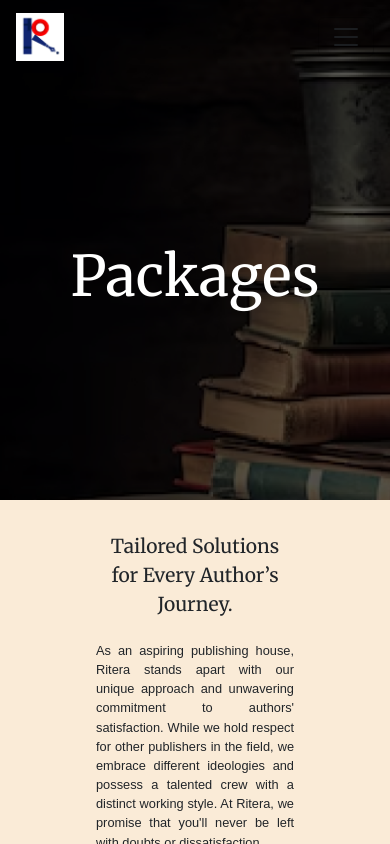
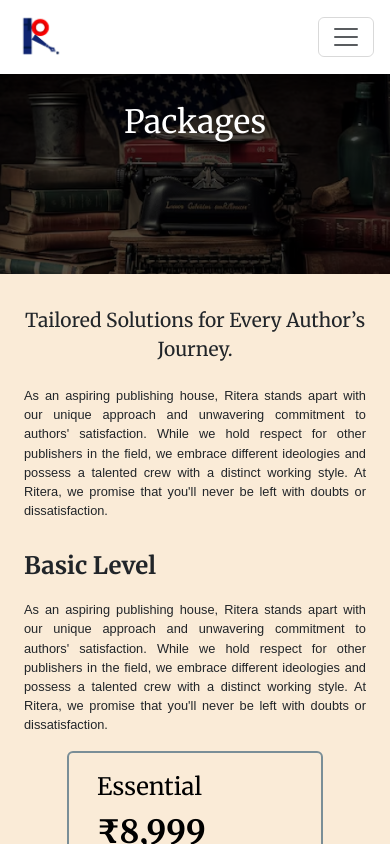
Before and after one commit to rahuldevhub/Ritera-v2, a React (Create React App) app: page /packages in a window 390 px wide. Shown: the top 844 px of the page. Built offline with nearby package versions, Linux system fonts and the light colour scheme; a web font is replaced by a local one.

Commit message:
major changes289

```diff
--- a/src/App.js
+++ b/src/App.js
@@ -14,7 +14,7 @@
 function App() {
   return (
     <div>
-
+<Header/>
 <BrowserRouter>
 <Routes>
 
--- a/src/Components/Getintouch.js
+++ b/src/Components/Getintouch.js
@@ -15,9 +15,9 @@
 
 const Getintouch = () => {
     return (
-        <div className='Getintouch'>
+        <div className='Getintouch' id='Getintouch'>
 
-            <Row>
+            <Row className='Getintouch-row'>
 
                 <Col lg="6" md="6" sm="4">
                     <div className='Getintouch-left-content'>
@@ -28,29 +28,25 @@
                         <Link to={'https://www.instagram.com/ratix_infotech?igsh=Y2dtZWJ1djlqYTQ2&utm_source=qr'} target='_blank'> <img src={whatsapp} alt='sample' className='socialmedia-img' data-aos="zoom-in-down" data-aos-duration="1500" /></Link>
                         {/* <Link to={'https://www.instagram.com/ratix_infotech?igsh=Y2dtZWJ1djlqYTQ2&utm_source=qr'} target='_blank'> <img src={facebook} alt='sample' className='socialmedia-img' data-aos="zoom-in-down" data-aos-duration="2000" /></Link><br /> */}
                         <Link to={'https://www.linkedin.com/company/ratix/'} target='_blank'> <img src={linkedin} alt='sample' className='socialmedia-img' data-aos="zoom-in-down" data-aos-duration="2500" /></Link>
-                        {/* <Link to={'https://twitter.com/rahulriyaz_'} target='_blank'>  <img src={xlogo} alt='sample' className='socialmedia-img' data-aos="zoom-in-down" data-aos-duration="3000" /></Link> */}
+
                         <Form className='Contactusform'   >
                             {/* <p className='contactform-title'>Contact Us</p> */}
 
 
                             <Form.Group className="mb-3" controlId="formBasicPassword">
-                                {/* <Form.Label>Name</Form.Label> */}
                                 <Form.Control type="text" placeholder="Enter your name" />
                             </Form.Group>
 
                             <Form.Group className="mb-3" controlId="formBasicEmail">
-                                {/* <Form.Label>Email address</Form.Label> */}
                                 <Form.Control type="email" placeholder="Enter your email" />
                             </Form.Group>
 
 
                             <Form.Group className="mb-3" controlId="formBasicPassword">
-                                {/* <Form.Label>Mobile Number</Form.Label> */}
                                 <Form.Control type="text" placeholder="Enter your number" />
 
                             </Form.Group>
                             <Form.Group className="mb-3">
-                                {/* <Form.Label>Reason for Contacting</Form.Label> */}
                                 <Form.Select aria-label="Default select example">
                                     <option>Select Reason for Contacting</option>
                                     <option value="1">Manuscript Submission</option>
@@ -65,14 +61,13 @@
                                 Submit
                             </Button></a>
                         </Form>
-
                     </div>
                 </Col>
 
+
                 <Col lg="6" md="6" sm="4">
-
                     <div className='Faqcontent'>
-                    <h2>Frequently asked questions</h2>
+                        <h2>Frequently asked questions</h2>
                         <Accordion defaultActiveKey="0">
                             <Accordion.Item eventKey="0">
                                 <Accordion.Header >What genres does Ritera Focuses on?</Accordion.Header>
--- a/src/Components/footer/Footer.js
+++ b/src/Components/footer/Footer.js
@@ -31,10 +31,14 @@
                             <div>
 
                                 <h3>Quick Links</h3>
-                                <a href='/aboutus'>Articles</a><br />
-                                <a href='/allservice'>Why We ?</a><br />
+                                {/* <a href='/aboutus'>Articles</a><br /> */}
+                                <a href='/aboutus'>Why us ?</a><br />
                                 <a href='/packages'>Packages</a><br />
-                                <a href='/contact'>Royalty Calculator</a><br />
+
+                                <a href='/people-behind-ritera'>Our Team</a><br />
+                                <a href='/customize-package'>Customization </a><br />
+
+                                {/* <a href='/contact'>Royalty Calculator</a><br /> */}
 
                             </div>
 
@@ -47,7 +51,7 @@
                                 <a href='#'>+91-948-948-1336</a><br />
                                 <a href='#'>riterapublishing@gmail.com</a><br />
                                 <a href='#'>Ig: ritera_publishing</a><br />
-                                <a href='#'>Any Quries ?</a><br />
+                                <a href='#Getintouch'>Any Quries ?</a><br />
 
                             </div>
 
--- a/src/Components/swiper/Serviceswiper.js
+++ b/src/Components/swiper/Serviceswiper.js
@@ -64,8 +64,8 @@
                             <Card.Body >
                                 <div className='service-card-content'>
                                     <img src={prooficon} className='service-card-icon'></img>
-                                    <h3 className='service-card-title'>Proof Reading </h3>
-                                    <p className='service-card-description'>Having a well-polished manuscript is crucial. Our team of expert proofreaders is dedicated to enhancing your work by meticulously correcting grammatical, spelling, and punctuation errors. Additionally, we ensure that your document maintains consistent formatting and style. </p>
+                                    <h3 className='service-card-title'>Beta reading </h3>
+                                    <p className='service-card-description'>Beta readers are mandatory in the assessment of manuscripts before publishing. Ritera's beta readers will provide constructive feedback on the plot, character development, pacing, and overall readability. Additionally, our beta readers will impart valuable insights, urging authors to consider their feedback thoughtfully and providing a report to facilitate any necessary revisions.</p>
                                 </div>
                             </Card.Body>
                         </Card>
@@ -74,8 +74,8 @@
                             <Card.Body>
                                 <div className='service-card-content'>
                                     <img src={prooficon} className='service-card-icon'></img>
-                                    <h3 className='service-card-title'>Marketing </h3>
-                                    <p className='service-card-description'>We excel in both traditional and digital marketing strategies, conducting thorough marketing analysis that considers your book’s genre and theme. A dedicated marketing consultant will be assigned to ensure your book receives the attention it deserves to shine.
+                                    <h3 className='service-card-title'>Copy writing </h3>
+                                    <p className='service-card-description'>The copywriters at Ritera bear significant responsibilities. They meticulously edit and proofread your manuscript to ensure clarity and accuracy. They craft compelling and engaging descriptions for various platforms. Additionally, they collaborate closely with designers, marketers, and authors to maintain a consistent voice and message across all materials. When it comes to writing a blog for you, our copywriters apply SEO strategies to maximize reach and visibility
 
                                     </p>
                                 </div>
@@ -86,8 +86,8 @@
                             <Card.Body>
                                 <div className='service-card-content'>
                                     <img src={prooficon} className='service-card-icon'></img>
-                                    <h3 className='service-card-title'>Free Articles </h3>
-                                    <p className='service-card-description'>Ritera presents an exclusive opportunity: If you have the talent to write articles, you can publish them on the Ritera website for free. This special service is available to all skilled writers looking to share their work with a wider audience.</p>
+                                    <h3 className='service-card-title'>International </h3>
+                                    <p className='service-card-description'>     By partnering with global distributors, Ritera guarantees that your book reaches retailers, distributors, and libraries worldwide</p>
                                 </div>
                             </Card.Body>
                         </Card>
@@ -157,8 +157,8 @@
                             <Card.Body >
                                 <div className='service-card-content'>
                                     <img src={prooficon} className='service-card-icon'></img>
-                                    <h3 className='service-card-title'>Proof Reading </h3>
-                                    <p className='service-card-description'>Having a well-polished manuscript is crucial. Our team of expert proofreaders is dedicated to enhancing your work by meticulously correcting grammatical, spelling, and punctuation errors. Additionally, we ensure that your document maintains consistent formatting and style. </p>
+                                    <h3 className='service-card-title'>Beta reading </h3>
+                                    <p className='service-card-description'>Beta readers are mandatory in the assessment of manuscripts before publishing. Ritera's beta readers will provide constructive feedback on the plot, character development, pacing, and overall readability. Additionally, our beta readers will impart valuable insights, urging authors to consider their feedback thoughtfully and providing a report to facilitate any necessary revisions.</p>
                                 </div>
                             </Card.Body>
                         </Card>
@@ -169,8 +169,8 @@
                             <Card.Body>
                                 <div className='service-card-content'>
                                     <img src={prooficon} className='service-card-icon'></img>
-                                    <h3 className='service-card-title'>Marketing </h3>
-                                    <p className='service-card-description'>We excel in both traditional and digital marketing strategies, conducting thorough marketing analysis that considers your book’s genre and theme. A dedicated marketing consultant will be assigned to ensure your book receives the attention it deserves to shine.
+                                    <h3 className='service-card-title'>Copy writing </h3>
+                                    <p className='service-card-description'>The copywriters at Ritera bear significant responsibilities. They meticulously edit and proofread your manuscript to ensure clarity and accuracy. They craft compelling and engaging descriptions for various platforms. Additionally, they collaborate closely with designers, marketers, and authors to maintain a consistent voice and message across all materials. When it comes to writing a blog for you, our copywriters apply SEO strategies to maximize reach and visibility
 
                                     </p>
                                 </div>
@@ -183,8 +183,8 @@
                             <Card.Body>
                                 <div className='service-card-content'>
                                     <img src={prooficon} className='service-card-icon'></img>
-                                    <h3 className='service-card-title'>Free Articles </h3>
-                                    <p className='service-card-description'>Ritera presents an exclusive opportunity: If you have the talent to write articles, you can publish them on the Ritera website for free. This special service is available to all skilled writers looking to share their work with a wider audience.</p>
+                                    <h3 className='service-card-title'>International </h3>
+                                    <p className='service-card-description'>     By partnering with global distributors, Ritera guarantees that your book reaches retailers, distributors, and libraries worldwide</p>
                                 </div>
                             </Card.Body>
                         </Card>
--- a/src/Page/Customized.js
+++ b/src/Page/Customized.js
@@ -1,5 +1,5 @@
 import React, {useEffect} from 'react'
-import Header from '../Components/header/Header'
+// import Header from '../Components/header/Header'
 import '../css/customizedpage.css'
 import { Row, Col } from 'react-bootstrap'
 import Getintouch from '../Components/Getintouch'
@@ -10,7 +10,7 @@
   }, []);
   return (
     <div className='Customized' id='Customized'>
-          <Header />
+          {/* <Header /> */}
 
       <div className='customized-bgimg'>
         <div className='customized-blackdrop'>
@@ -150,9 +150,9 @@
       </div>
       </div>
 
-      {/* <div className='customized-getintouch'>
+      <div className='customized-getintouch'>
         <Getintouch/>
-      </div> */}
+      </div>
 
     </div>
   )
--- a/src/Page/Landingpage.js
+++ b/src/Page/Landingpage.js
@@ -1,6 +1,6 @@
 import React,{useEffect} from 'react'
 import '../css/landingpage.css'
-import Header from '../Components/header/Header'
+// import Header from '../Components/header/Header'
 import Serviceswiper from '../Components/swiper/Serviceswiper'
 import { Row, Col } from 'react-bootstrap'
 import whywebg from '../Assets/landingpagewhywe.jpg'
@@ -18,7 +18,7 @@
 
       <div className='landingpage-bgimg'>
         <div className='landingpage-blackdrop' >
-          <Header />
+          {/* <Header /> */}
           <div className='landing-content'>
             <p className='landing-title'>Empower your story <br /> Self Publish with confidence</p>
             <p className='landing-subtitle'>At Ritera, We're passionate about transforming ideas <br /> into stories and visions into masterpiece</p>
@@ -154,9 +154,9 @@
         </Row>
       </div>
 
-      {/* <div className='landingpage-getintouch'>
+      <div className='landingpage-getintouch'>
         <Getintouch />
-      </div> */}
+      </div>
 
 
 
--- a/src/Page/Packages.js
+++ b/src/Page/Packages.js
@@ -1,6 +1,6 @@
 import React from 'react'
 import '../css/packagepage.css'
-import Header from '../Components/header/Header'
+// import Header from '../Components/header/Header'
 import Row from 'react-bootstrap/Row';
 import Card from 'react-bootstrap/Card';
 import Getintouch from '../Components/Getintouch';
@@ -11,7 +11,7 @@
 
       <div className='Packages-bgimg'>
         <div className='Packages-blackdrop'>
-          <Header />
+          {/* <Header /> */}
           <div className='Packages-title'>Packages</div>
         </div>
       </div>
--- a/src/Page/Pplbehind.js
+++ b/src/Page/Pplbehind.js
@@ -4,7 +4,7 @@
 import Card from 'react-bootstrap/Card';
 import prooficon from '../Assets/study.png'
 import { Link } from 'react-router-dom';
-import Header from '../Components/header/Header'
+// import Header from '../Components/header/Header'
 import sideimg from '../Assets/landingpagewhywe.jpg'
 import Getintouch from '../Components/Getintouch';
 import { useMediaQuery } from 'react-responsive';
@@ -26,7 +26,7 @@
   }, []);
   return (
     <div className='Pplbehind' id='Pplbehind'>
-          <Header />
+          {/* <Header /> */}
 
       <div className='Pplbehind-bgimg'>
         <div className='Pplbehind-blackdrop'>
--- a/src/Page/Whywe.js
+++ b/src/Page/Whywe.js
@@ -2,10 +2,8 @@
 import Header from '../Components/header/Header'
 import '../css/whywe.css'
 import { Row, Col } from 'react-bootstrap'
-import sideimg from '../Assets/landingpagewhywe.jpg'
 import Getintouch from '../Components/Getintouch'
 import { Link } from 'react-router-dom';
-
 import whywe1 from '../Assets/whywe/whywe1.jpg'
 import whywe2 from '../Assets/whywe/whywe2.png'
 import whywe3 from '../Assets/whywe/whywe3.jpg'
@@ -18,12 +16,12 @@
   }, []);
   return (
     <div className='Whywe' id='Whywe'>
-      <Header />
+      {/* <Header /> */}
 
       <div className='whywe-bgimg'>
         <div className='whywe-blackdrop'>
 
-          <div className='whywe-title'>Why we ?</div>
+          <div className='whywe-title'>Why us ?</div>
         </div>
       </div>
 
@@ -145,9 +143,9 @@
       </div>
 
 
-      {/* <div className='whywe-getintouch'>
+      <div className='whywe-getintouch'>
         <Getintouch />
-      </div> */}
+      </div>
 
 
 
--- a/src/css/Getintouch.css
+++ b/src/css/Getintouch.css
@@ -77,11 +77,16 @@
   }
 
 @media only screen and (max-width: 992px) {
-
     .Getintouch {
         margin-left: .5rem;
         margin-right: .5rem;
-        padding-bottom: 5rem;
+        padding-bottom: .5rem;
+
+    }
+    .Getintouch-row {
+        margin-left: .5rem;
+        margin-right: .5rem;
+        padding-bottom: 3rem;
 
     }
     .Getintouch h2 {
--- a/src/css/landingpage.css
+++ b/src/css/landingpage.css
@@ -42,7 +42,7 @@
 @media only screen and (max-width: 992px) {
     .landingpage-bgimg {
         object-fit: cover;
-        background-position: initial;
+        background-position: bottom;
         background-size: cover;
     }
 
--- a/src/css/packagepage.css
+++ b/src/css/packagepage.css
@@ -40,3 +40,32 @@
 .packages-getintouch{
     background: #F5F1E0;
 }
+@media only screen and (max-width: 992px) {
+    .Packages-bgimg {
+        /* object-fit: cover; */
+        background-position: top;
+        background-size: cover;
+    }
+
+    .Packages-blackdrop {
+        background-color: #000000ab;
+        height: 200px;
+    }
+
+    .Packages-title {
+        font-size: 2rem;
+        padding-top: 1.5rem;
+    }
+    .packages-content {
+        margin-left: 1.5rem;
+        margin-right: 1.5rem;
+        padding-bottom: 2rem;
+    }
+    .Packages h3 {
+        font-size: 1.5rem;
+        text-align: left;
+        padding-top: 1rem;
+        padding-bottom: .1rem;
+    }
+
+}
```
